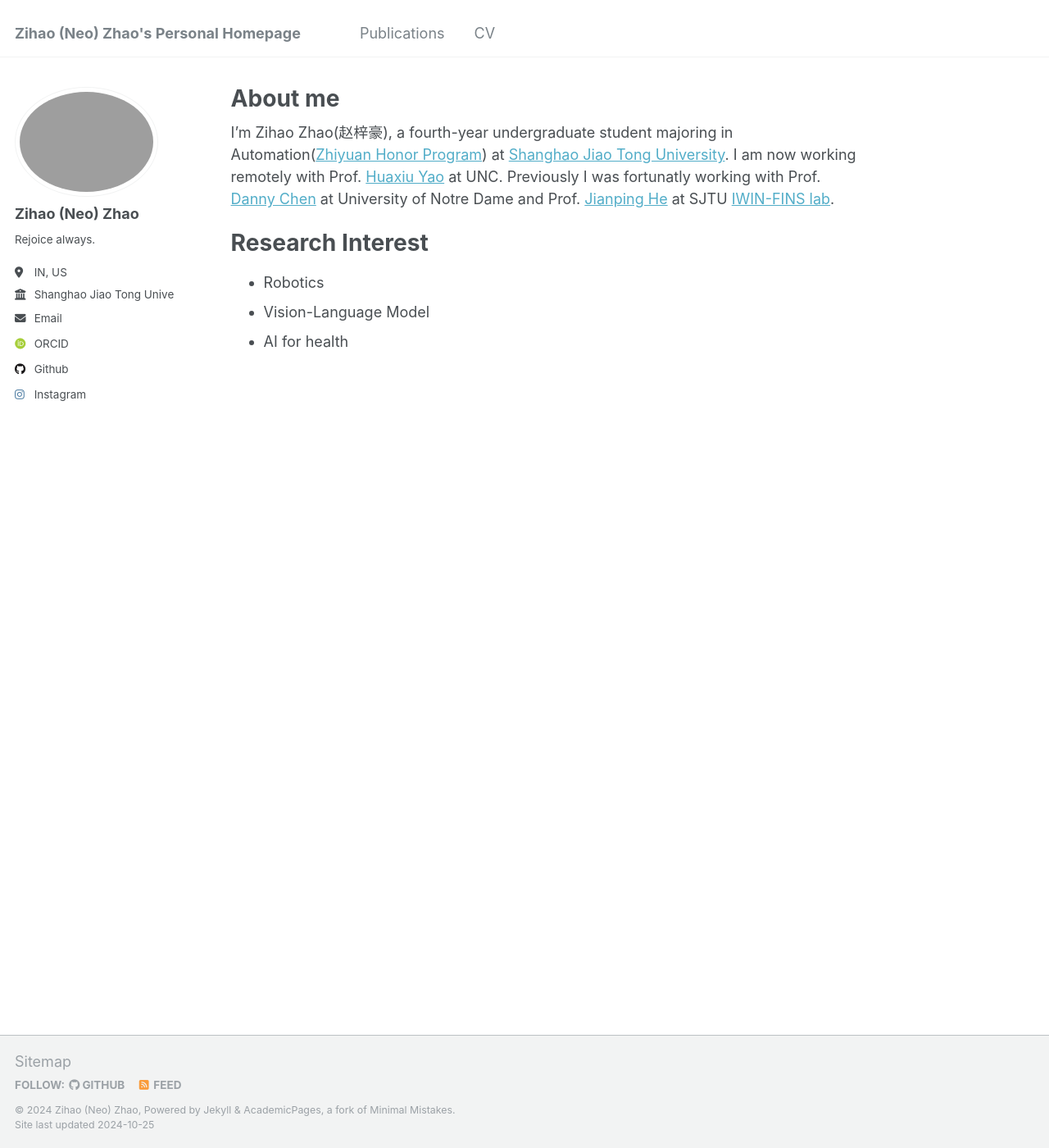
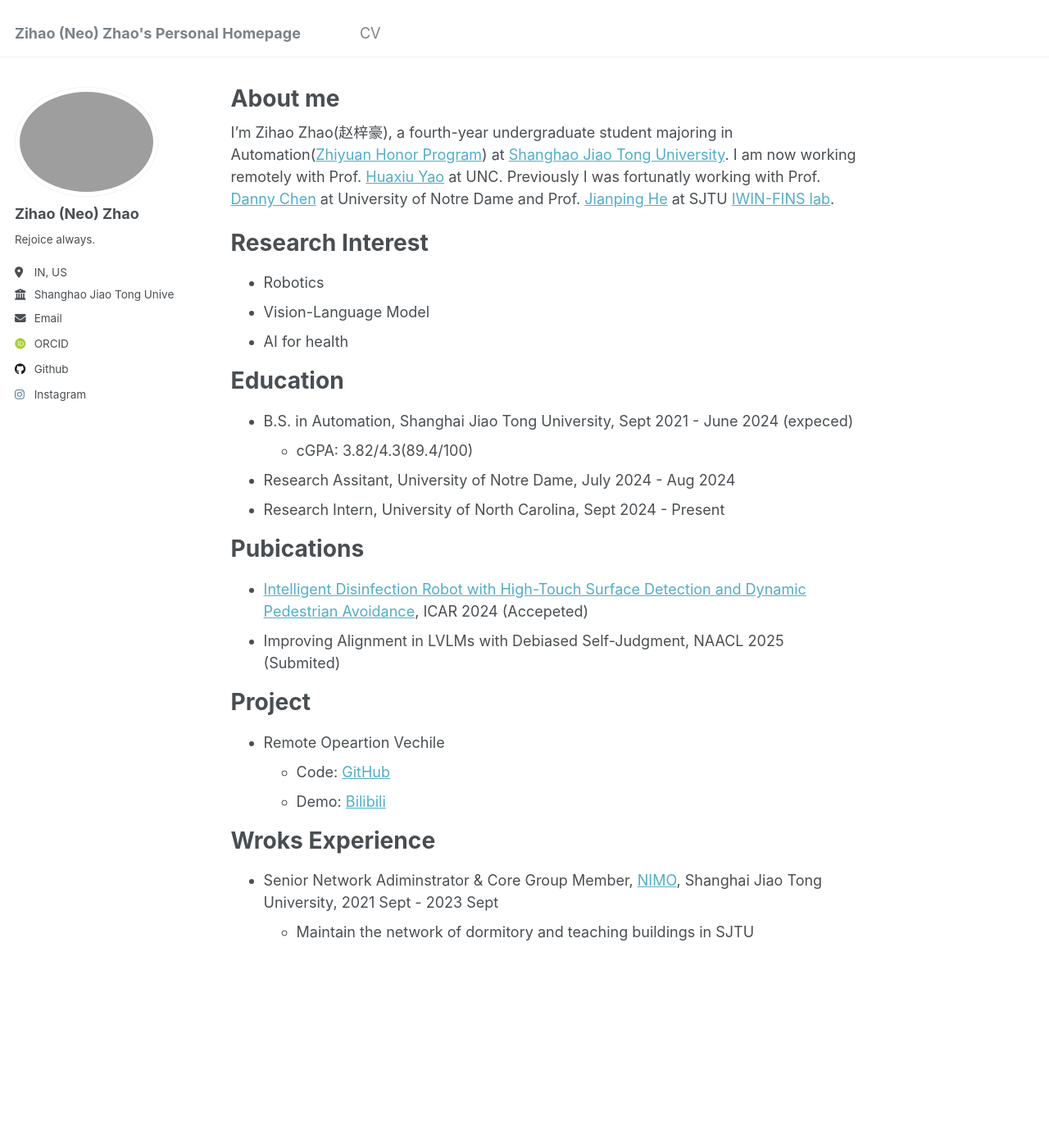
Before and after one commit to neo1zh/neo1zh.github.io, a Jekyll site: the page built from _pages/about.md, in a window 1280 px wide and 1400 px high. Shown: the whole window at 82% size. Built offline with Jekyll 4.4.1, drawn with Linux system fonts in a browser that asks for light colours; some web fonts are replaced.

Commit message:
Update navigation.yml to comment out the "Publications" section Update about.md with education, publications, projects, and work experience details

```diff
--- a/_data/navigation.yml
+++ b/_data/navigation.yml
@@ -5,8 +5,8 @@
 # prevent it from being included in the site.
 
 main:
-  - title: "Publications"
-    url: /publications/
+  # - title: "Publications"
+  #   url: /publications/
 
   # - title: "Talks"
   #   url: /talks/
--- a/_pages/about.md
+++ b/_pages/about.md
@@ -15,3 +15,26 @@ Research Interest
 - Robotics
 - Vision-Language Model
 - AI for health
+
+Education
+=====
+- B.S. in Automation, Shanghai Jiao Tong University, Sept 2021 - June 2024 (expeced)
+  - cGPA: 3.82/4.3(89.4/100)
+- Research Assitant, University of Notre Dame, July 2024 - Aug 2024
+- Research Intern, University of North Carolina, Sept 2024 - Present
+
+Pubications
+=====
+- [Intelligent Disinfection Robot with High-Touch Surface Detection and Dynamic Pedestrian Avoidance](https://ieeexplore.ieee.org/document/10610836), ICAR 2024 (Accepeted)
+- Improving Alignment in LVLMs with Debiased Self-Judgment, NAACL 2025 (Submited)
+
+Project
+=====
+- Remote Opeartion Vechile
+  - Code: [GitHub](htts://github.com/neo1zh/FINS-ROV)
+  - Demo: [Bilibili](https://www.bilibili.com/video/BV1oC41177Rn/?spm_id_from=333.999.0.0)
+
+Wroks Experience
+=====
+- Senior Network Adiminstrator & Core Group Member, [NIMO](nimo.sjtu.edu.cn), Shanghai Jiao Tong University, 2021 Sept - 2023 Sept
+  - Maintain the network of dormitory and teaching buildings in SJTU
```
